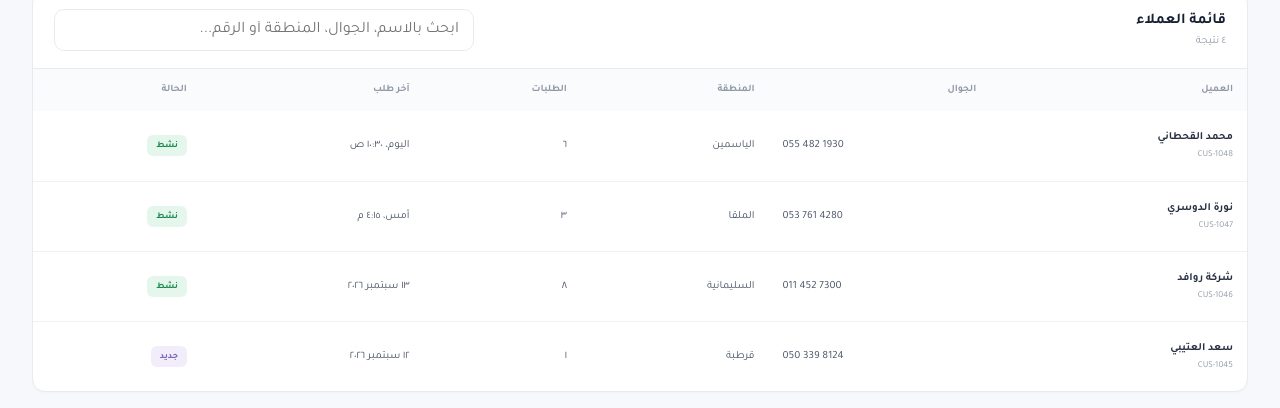
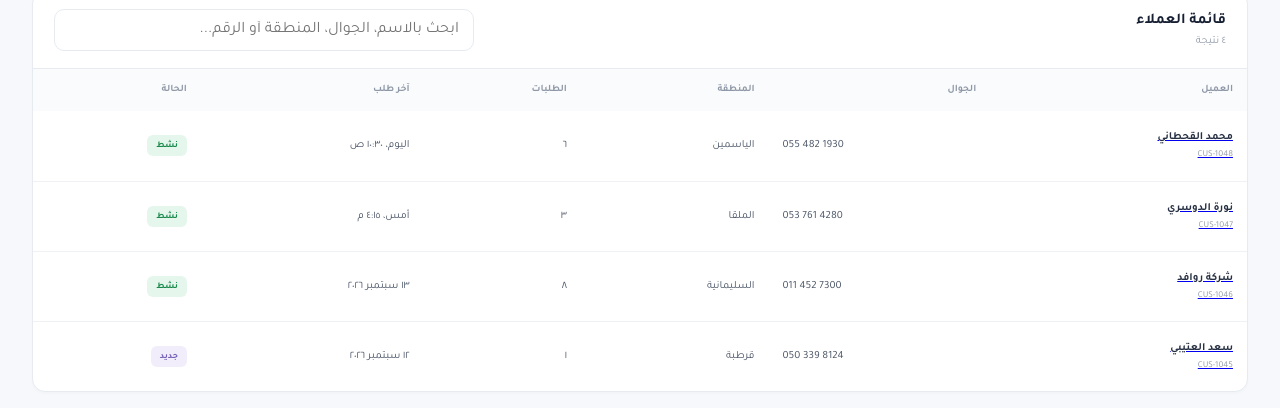
Before and after one commit to mdardash-star/sabeel-system, a Next.js app in the folder apps/admin/: page /customers in a window 1280 px wide. Shown: the part 374-782 px from the top of the page. Built offline with nearby package versions, Linux system fonts and the light colour scheme; sample sign-in values are in the browser's storage.

Commit message:
feat(admin): link customer profiles

```diff
--- a/apps/admin/app/customers/page.tsx
+++ b/apps/admin/app/customers/page.tsx
@@ -40,7 +40,7 @@ export default function CustomersPage() {
       <div className="page-head"><div><p>إدارة علاقات العملاء</p><h1>العملاء</h1><span>عرض بيانات العملاء وسجل طلباتهم</span></div><button className="primary-button" onClick={()=>setOpen(true)}><span>+</span> إضافة عميل</button></div>
       <section className="customer-stats" aria-label="ملخص العملاء"><article><span>إجمالي العملاء</span><strong>{customers.length.toLocaleString("ar-SA")}</strong></article><article><span>عملاء جدد هذا الشهر</span><strong>١٢</strong></article><article><span>لديهم طلب نشط</span><strong>١٨</strong></article></section>
       <article className="panel"><div className="customers-toolbar"><div><h2>قائمة العملاء</h2><p>{shown.length.toLocaleString("ar-SA")} نتيجة</p></div><input aria-label="بحث العملاء" value={query} onChange={e=>setQuery(e.target.value)} placeholder="ابحث بالاسم، الجوال، المنطقة أو الرقم..." /></div>
-        <div className="table-wrap"><table><thead><tr><th>العميل</th><th>الجوال</th><th>المنطقة</th><th>الطلبات</th><th>آخر طلب</th><th>الحالة</th></tr></thead><tbody>{shown.map(c=><tr key={c.id}><td><strong>{c.name}</strong><small>{c.id}</small></td><td dir="ltr">{c.phone}</td><td>{c.area}</td><td>{c.orders.toLocaleString("ar-SA")}</td><td>{c.lastOrder}</td><td><span className={`status ${c.status==="نشط"?"done":"scheduled"}`}>{c.status}</span></td></tr>)}</tbody></table>{!shown.length&&<div className="empty-state">لا توجد نتائج مطابقة للبحث.</div>}</div>
+        <div className="table-wrap"><table><thead><tr><th>العميل</th><th>الجوال</th><th>المنطقة</th><th>الطلبات</th><th>آخر طلب</th><th>الحالة</th></tr></thead><tbody>{shown.map(c=><tr key={c.id}><td><a className="customer-name-link" href={`/customers/${c.id}`}><strong>{c.name}</strong><small>{c.id}</small></a></td><td dir="ltr">{c.phone}</td><td>{c.area}</td><td>{c.orders.toLocaleString("ar-SA")}</td><td>{c.lastOrder}</td><td><span className={`status ${c.status==="نشط"?"done":"scheduled"}`}>{c.status}</span></td></tr>)}</tbody></table>{!shown.length&&<div className="empty-state">لا توجد نتائج مطابقة للبحث.</div>}</div>
       </article>
     </div>
     {open&&<div className="modal-backdrop" onMouseDown={e=>{if(e.target===e.currentTarget)close();}}><section className="customer-modal" role="dialog" aria-modal="true" aria-labelledby="add-title"><div className="modal-head"><div><h2 id="add-title">إضافة عميل جديد</h2><p>أدخل البيانات الأساسية للعميل</p></div><button aria-label="إغلاق" onClick={close}>×</button></div><form onSubmit={submit}><label>اسم العميل<input name="name" autoFocus placeholder="الاسم الكامل" /></label><label>رقم الجوال<input name="phone" dir="ltr" inputMode="numeric" placeholder="05XXXXXXXX" /></label><label>المنطقة<input name="area" placeholder="مثال: الياسمين" /></label>{error&&<p className="form-error" role="alert">{error}</p>}<div className="modal-actions"><button type="button" className="secondary-button" onClick={close}>إلغاء</button><button className="primary-button" type="submit">حفظ العميل</button></div></form></section></div>}
```
